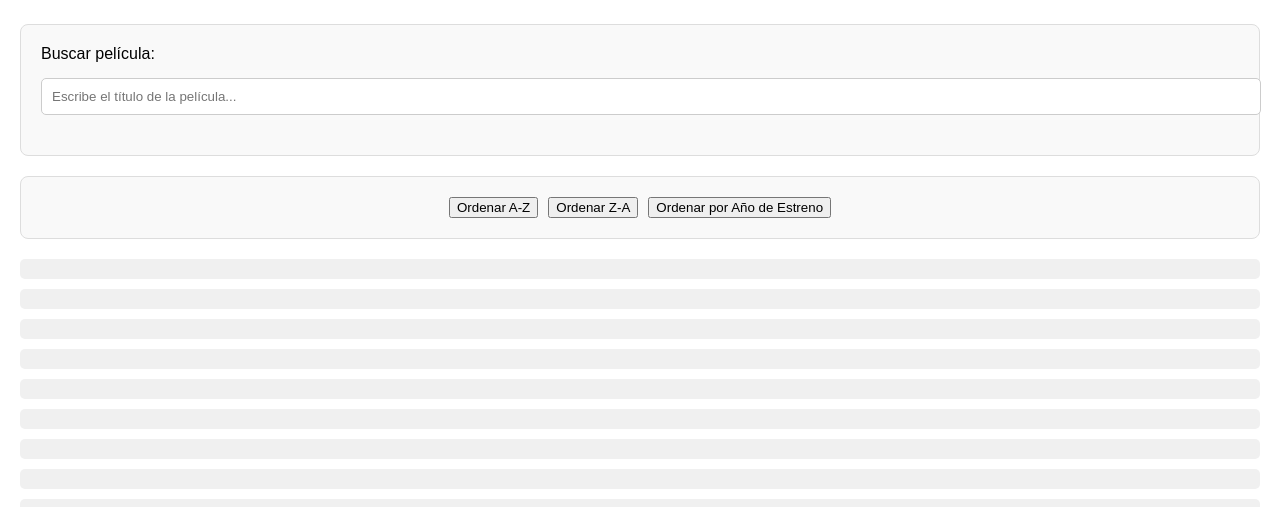
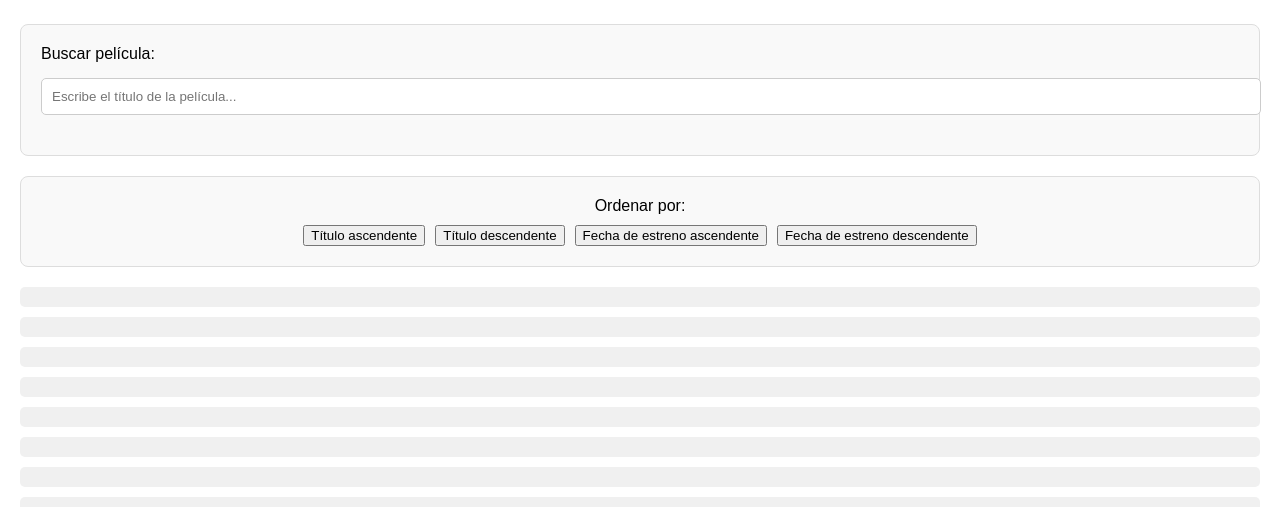
Before and after one commit to jonizaguirre09/ProyectoColaborativoAPI, a Flask app: page /todas_peliculas in a window 1280 px wide. Shown: the part 136-643 px from the top of the page. Run offline with Flask 3, Linux system fonts and the light colour scheme; a user stored in the database is signed in.

Commit message:
Update todas_peliculas.html
Cambiar como está puesto el año en la lista.
Añadir opción de fecha de estreno ascendente y descendente, con sus correspondientes métodos.

```diff
--- a/API_2/templates/todas_peliculas.html
+++ b/API_2/templates/todas_peliculas.html
@@ -10,21 +10,27 @@
     </div>
 
     <!-- Botones para ordenar -->
-    <div class="form-container" style="display: flex; gap: 10px; justify-content: center; margin-bottom: 20px;">
-        <button onclick="sortMovies('az')">Ordenar A-Z</button>
-        <button onclick="sortMovies('za')">Ordenar Z-A</button>
-        <button onclick="sortMovies('anio')">Ordenar por Año de Estreno</button>
+    <div class="form-container" style="text-align: center; margin-bottom: 20px;">
+        <!-- Título "Ordenar por" en una línea superior -->
+        <div class="ordenar-titulo" style="margin-bottom: 10px;">
+            <label>Ordenar por:</label>
+        </div>
+     <!-- Botones que ordenan por orden alfabético y por año de estreno -->
+        <div class="botones" style="display: flex; gap: 10px; justify-content: center;">
+            <button onclick="sortMovies('az')">Título ascendente</button>
+            <button onclick="sortMovies('za')">Título descendente</button>
+            <button onclick="sortMovies('oldest')">Fecha de estreno ascendente</button>
+            <button onclick="sortMovies('newest')">Fecha de estreno descendente</button>
+        </div>
     </div>
 
     <!-- Listado de películas -->
     <ul class="movie-list" id="movie-list">
         {% for pelicula in todas_peliculas %}
-            <li>
+            <li data-anio="{{ pelicula['anio_estreno'] }}">
                 <a href="#" onclick="obtenerDetalles('{{ pelicula['titulo'] }}')" style="color: black; text-decoration: none;">
-                    {{ pelicula['titulo'] }}
+                    {{ pelicula['titulo']}}
                 </a>
-                <!-- Año de estreno en un campo oculto -->
-                <span class="anio-estreno" style="display: none;">{{ pelicula['anio_estreno'] }}</span>
             </li>
         {% endfor %}
     </ul>
@@ -52,13 +58,10 @@
                 movies.sort((a, b) => a.querySelector('a').textContent.localeCompare(b.querySelector('a').textContent));
             } else if (order === 'za') {
                 movies.sort((a, b) => b.querySelector('a').textContent.localeCompare(a.querySelector('a').textContent));
-            } else if (order === 'anio') {
-                // Ordenamiento por año de estreno
-                movies.sort((a, b) => {
-                    const anioA = parseInt(a.querySelector('.anio-estreno').innerText);
-                    const anioB = parseInt(b.querySelector('.anio-estreno').innerText);
-                    return anioA - anioB; // Orden ascendente por año
-                });
+            }  else if (order === 'oldest') {
+                movies.sort((a, b) => a.getAttribute('data-anio') - b.getAttribute('data-anio'));
+            } else if (order === 'newest') {
+                movies.sort((a, b) => b.getAttribute('data-anio') - a.getAttribute('data-anio'));
             }
 
             // Vuelve a agregar las películas en el nuevo orden
```
